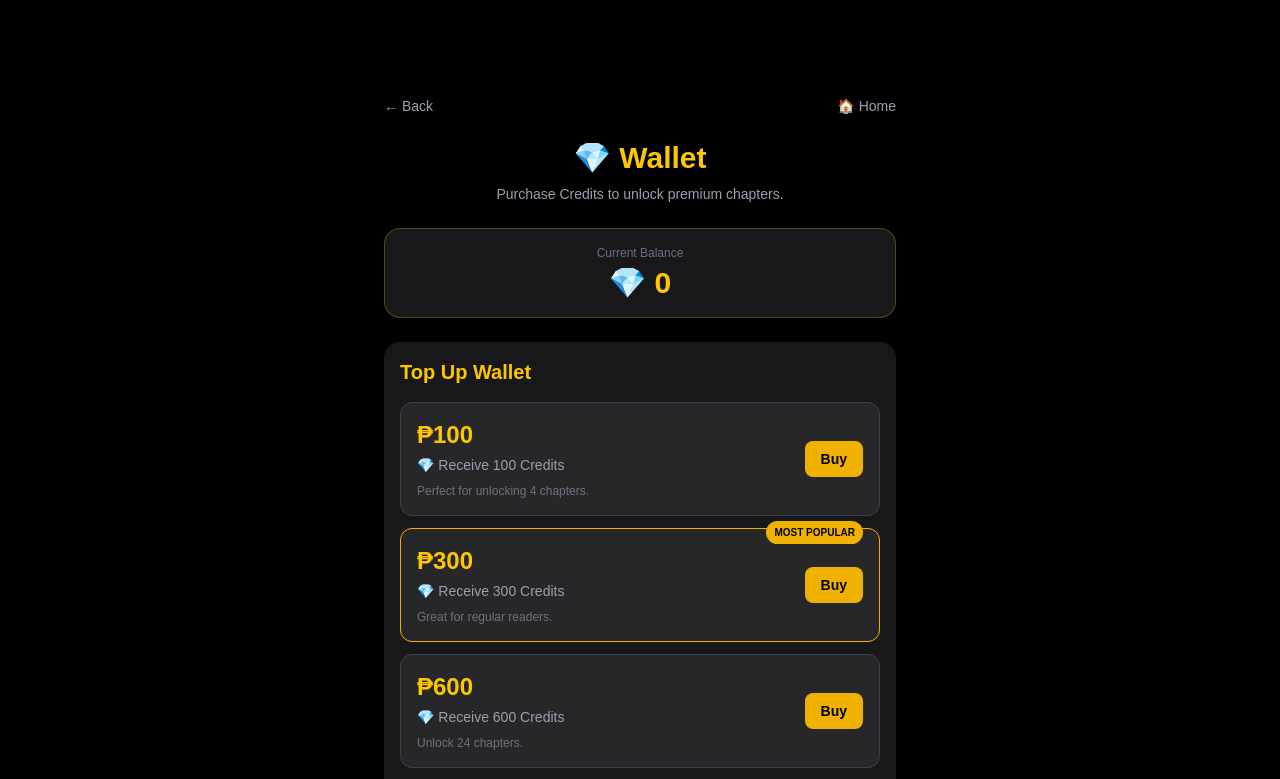
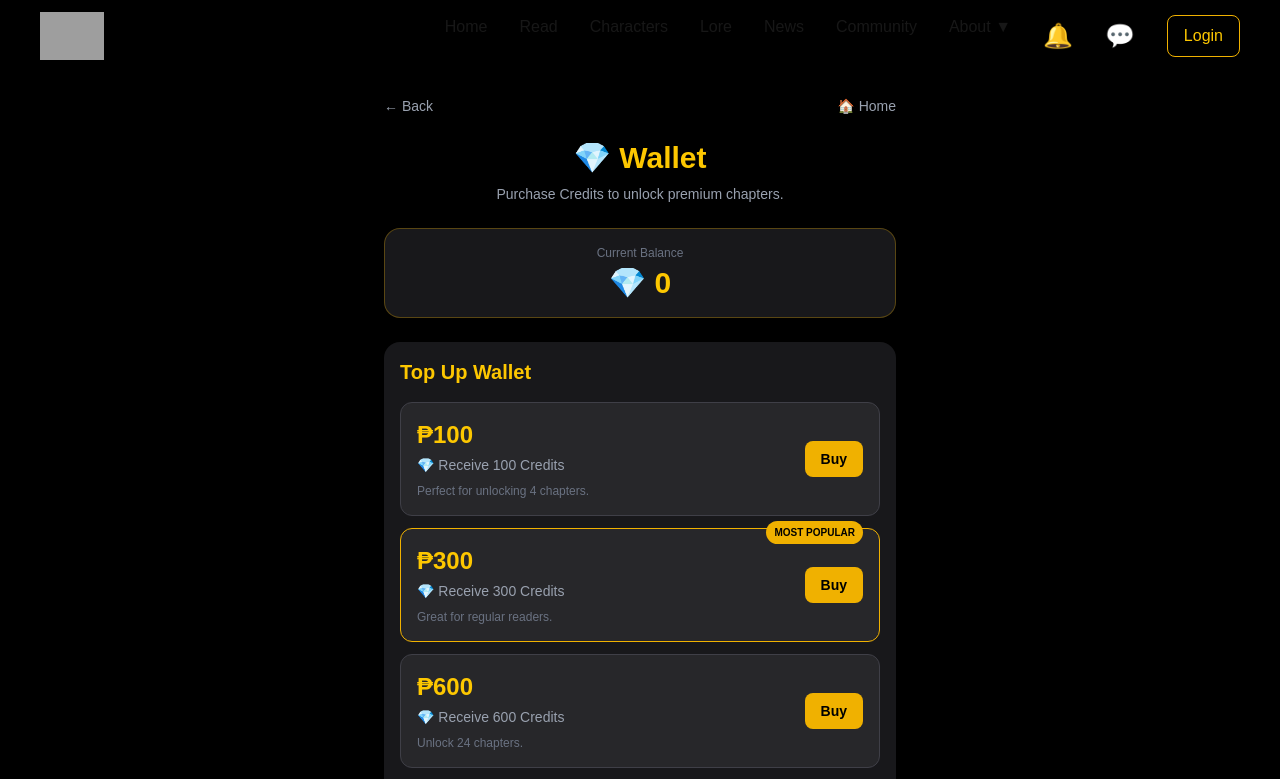
Before and after one commit to alamatika/alamatika, a Next.js app: page /wallet in a window 1280 px wide. Shown: the top 779 px of the page. Built offline with nearby package versions, Linux system fonts and the light colour scheme; no server answers; grey boxes are pictures that could not be loaded.

Commit message:
Add navbar to wallet page

```diff
--- a/app/wallet/page.tsx
+++ b/app/wallet/page.tsx
@@ -4,6 +4,7 @@ import Link from "next/link";
 import { useSearchParams, useRouter } from "next/navigation";
 import { supabase } from "../../lib/supabaseClient";
 import { Suspense, useEffect, useState } from "react";
+import Navbar from "../../components/navbar";
 
 function PurchaseContent() {
   const searchParams = useSearchParams();
@@ -149,6 +150,8 @@ async function unlockWithCredits() {
 }
 
     return (
+      <>
+      <Navbar />
     <main className="min-h-screen bg-black text-white px-4 py-24">
 
       <div className="max-w-lg mx-auto">
@@ -451,6 +454,7 @@ async function unlockWithCredits() {
       </div>
 
     </main>
+    </>
   );
 }
 
```
